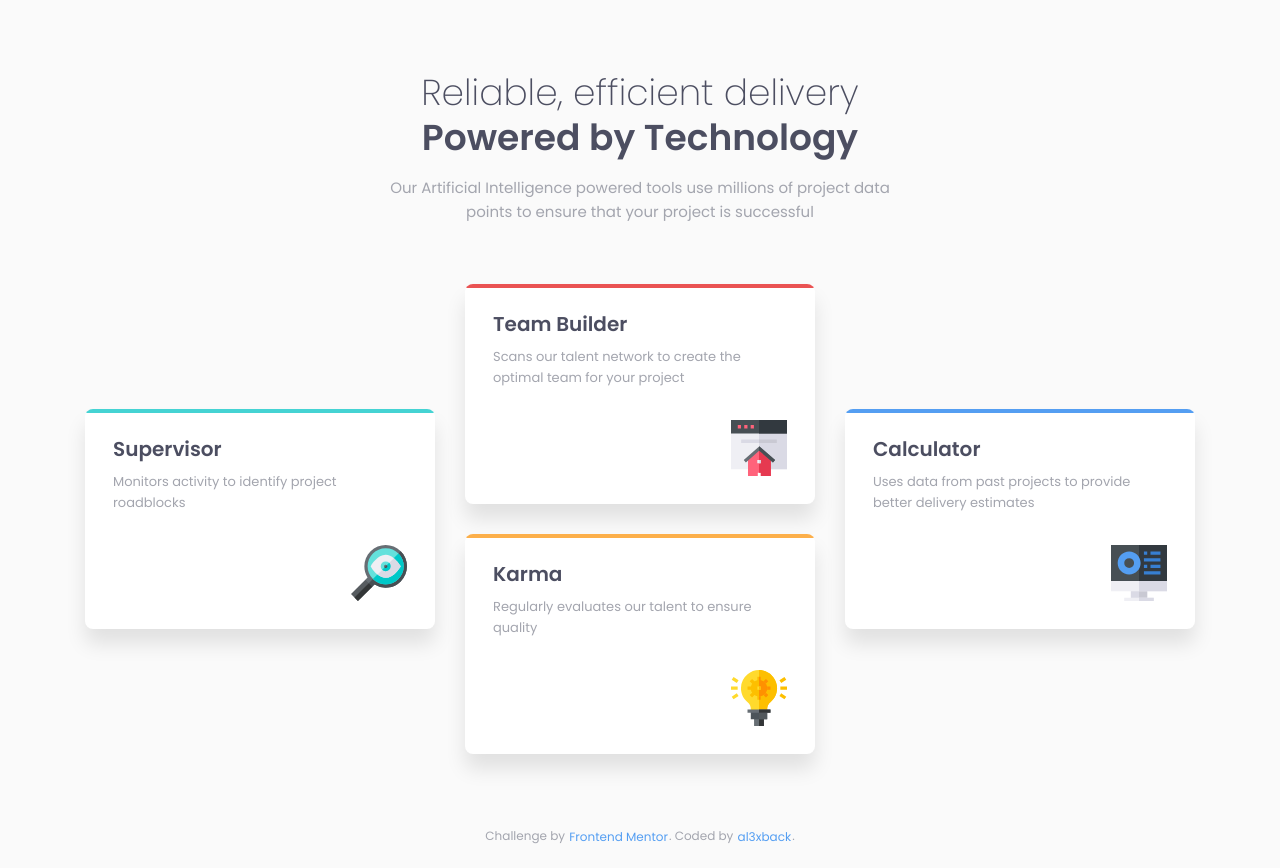
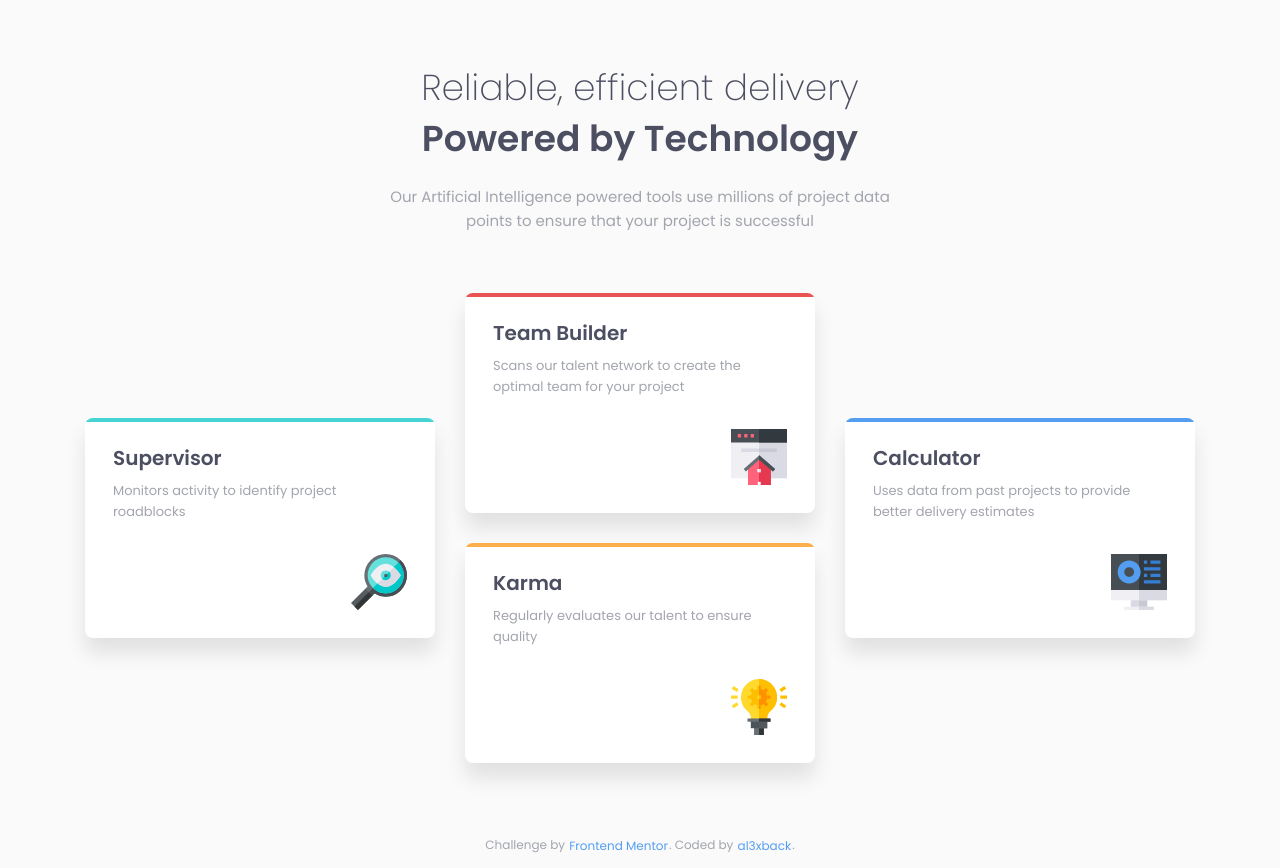
Before and after one commit to al3xback/fmentor-four-card-inlinegrid, a website: page index.html in a window 1280 px wide. Drawn offline with Linux system fonts and the light colour scheme.

Commit message:
fixed structure

```diff
--- a/index.html
+++ b/index.html
@@ -39,12 +39,12 @@
 				<section class="section">
 					<div class="section__head">
 						<div class="cards-summary">
+							<p class="cards-summary__subtitle">
+								Reliable, efficient delivery
+							</p>
 							<h2 class="cards-summary__title">
-								Reliable, efficient delivery
+								Powered by Technology
 							</h2>
-							<p class="cards-summary__subtitle">
-								<strong>Powered by Technology</strong>
-							</p>
 							<p class="cards-summary__desc">
 								Our Artificial Intelligence powered tools use
 								millions of project data points to ensure that
--- a/scss/base/_typography.scss
+++ b/scss/base/_typography.scss
@@ -33,10 +33,6 @@ h6 {
 	font-size: func.em(14, var.$font-size-primary);
 }
 
-p {
-	font-size: 1em;
-}
-
 strong {
 	font-weight: var.$font-weight-600;
 }
--- a/scss/components/_cards.scss
+++ b/scss/components/_cards.scss
@@ -12,15 +12,16 @@
 	text-align: center;
 }
 
-.cards-summary__title {
+.cards-summary__subtitle {
+	margin-bottom: func.em(6, 24);
+	font-size: func.em(24, var.$font-size-primary);
 	font-weight: var.$font-weight-200;
+	color: var.$color-dark-blue;
+	line-height: 1;
 }
 
-.cards-summary__subtitle {
+.cards-summary__title {
 	margin-bottom: func.em(16, 24);
-	font-size: func.em(24, var.$font-size-primary);
-	color: var.$color-dark-blue;
-	line-height: 1.25;
 }
 
 .cards,
@@ -72,7 +73,7 @@
 
 .card__image {
 	justify-self: end;
-	margin-top: auto;
+	align-self: end;
 }
 
 .card__image img {
@@ -91,7 +92,7 @@
 	}
 
 	.cards-summary__subtitle {
-		margin-bottom: func.em(16, 36);
+		margin-bottom: func.em(10, 36);
 	}
 
 	.cards,
--- a/scss/layout/_grid.scss
+++ b/scss/layout/_grid.scss
@@ -1,3 +1,3 @@
 .container {
-	padding: 0 2em;
+	padding: 0 2rem;
 }
```
Also changed, not shown: css/main.css.
